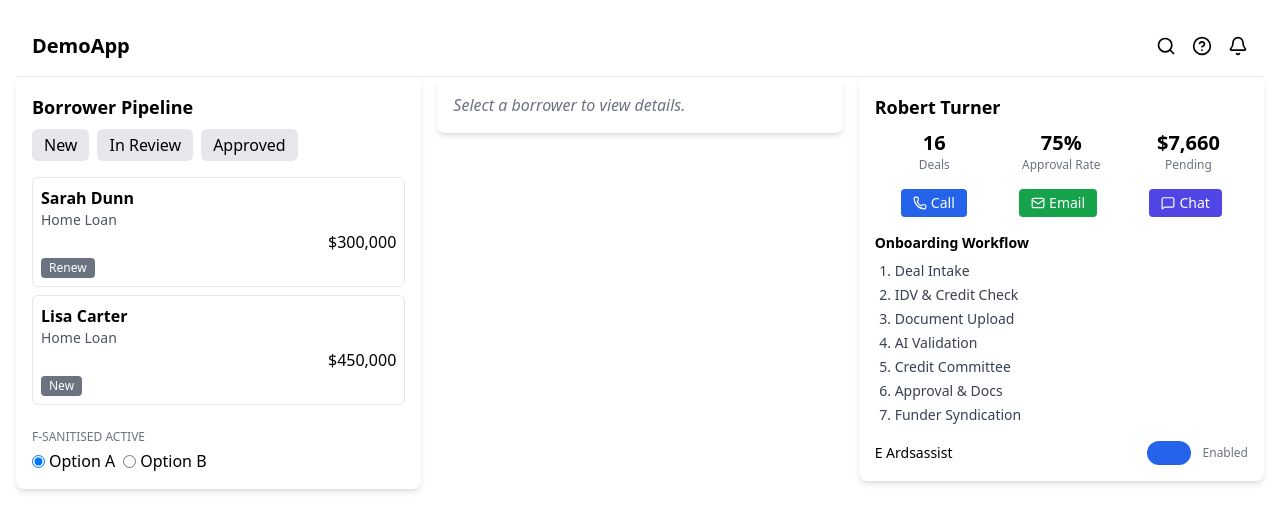
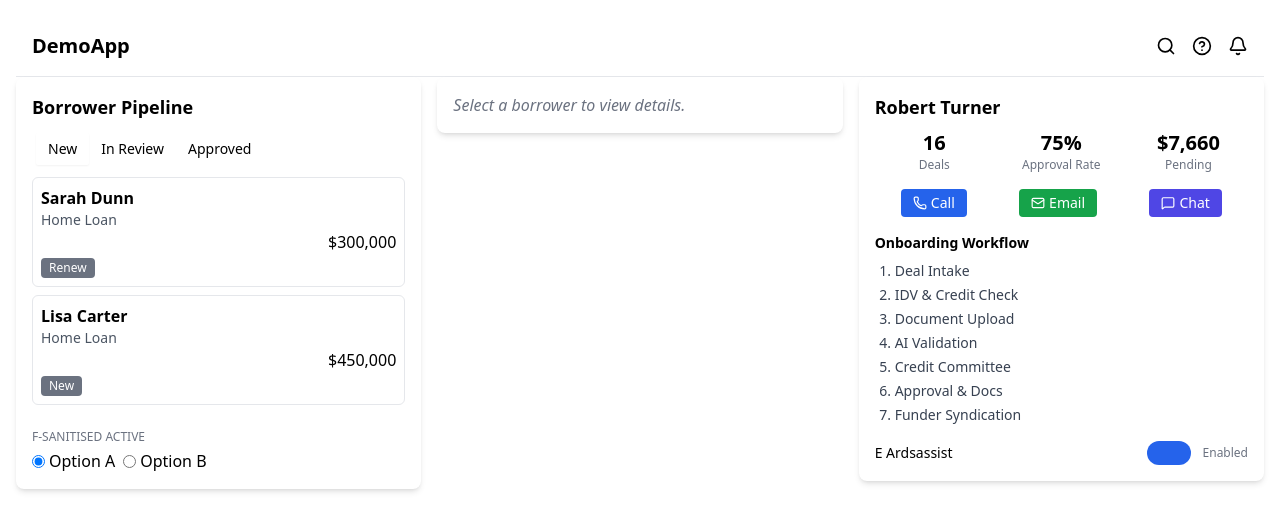
Before and after one commit to IT21355646/Avaier-Labs-DemoApp, a React (Create React App) app: page / in a window 1280 px wide. Shown: the top 530 px of the page. Built offline with nearby package versions, Linux system fonts and the light colour scheme.

Commit message:
shadCN tabs styling

```diff
--- a/package.json
+++ b/package.json
@@ -18,6 +18,7 @@
     "react-dom": "^19.1.0",
     "react-hook-form": "^7.59.0",
     "react-scripts": "5.0.1",
+    "tailwind-merge": "^3.3.1",
     "typescript": "^4.9.5",
     "web-vitals": "^2.1.4",
     "zod": "^3.25.67",
--- /dev/null
+++ b/src/components/ui/Tabs.tsx
@@ -0,0 +1,54 @@
+"use client";
+
+import * as React from "react";
+import * as TabsPrimitive from "@radix-ui/react-tabs";
+import { cn } from "../../utils/utils"; // utility to merge tailwind classes
+
+const Tabs = TabsPrimitive.Root;
+
+const TabsList = React.forwardRef<
+  React.ElementRef<typeof TabsPrimitive.List>,
+  React.ComponentPropsWithoutRef<typeof TabsPrimitive.List>
+>(({ className, ...props }, ref) => (
+  <TabsPrimitive.List
+    ref={ref}
+    className={cn(
+      "inline-flex h-10 items-center justify-center rounded-md bg-muted p-1 text-muted-foreground",
+      className
+    )}
+    {...props}
+  />
+));
+TabsList.displayName = TabsPrimitive.List.displayName;
+
+const TabsTrigger = React.forwardRef<
+  React.ElementRef<typeof TabsPrimitive.Trigger>,
+  React.ComponentPropsWithoutRef<typeof TabsPrimitive.Trigger>
+>(({ className, ...props }, ref) => (
+  <TabsPrimitive.Trigger
+    ref={ref}
+    className={cn(
+      "inline-flex items-center justify-center whitespace-nowrap rounded-sm px-3 py-1.5 text-sm font-medium transition-colors focus:outline-none focus:ring-2 focus:ring-ring focus:ring-offset-2 disabled:pointer-events-none disabled:opacity-50 data-[state=active]:bg-background data-[state=active]:text-foreground data-[state=active]:shadow-sm",
+      className
+    )}
+    {...props}
+  />
+));
+TabsTrigger.displayName = TabsPrimitive.Trigger.displayName;
+
+const TabsContent = React.forwardRef<
+  React.ElementRef<typeof TabsPrimitive.Content>,
+  React.ComponentPropsWithoutRef<typeof TabsPrimitive.Content>
+>(({ className, ...props }, ref) => (
+  <TabsPrimitive.Content
+    ref={ref}
+    className={cn(
+      "mt-2 focus:outline-none",
+      className
+    )}
+    {...props}
+  />
+));
+TabsContent.displayName = TabsPrimitive.Content.displayName;
+
+export { Tabs, TabsList, TabsTrigger, TabsContent };
--- a/src/features/pipeline/BorrowerPipeline.tsx
+++ b/src/features/pipeline/BorrowerPipeline.tsx
@@ -1,5 +1,5 @@
 import { useEffect } from "react";
-import { Tabs, TabsList, TabsTrigger, TabsContent } from "@radix-ui/react-tabs";
+import { Tabs, TabsList, TabsTrigger, TabsContent } from "../../components/ui/Tabs";
 import { useBorrowerStore } from "../../store/borrowerStore";
 import { getBorrowerPipeline } from "../../services/api";
 import Card from "../../components/ui/Card";
@@ -28,16 +28,10 @@ const BorrowerPipeline = () => {
 
       {/* Tabs */}
       <Tabs value={activeTab} onValueChange={(val) => setActiveTab(val as any)}>
-        <TabsList className="flex gap-2 mb-4">
-          <TabsTrigger value="new" className="px-3 py-1 rounded-md bg-gray-200">
-            New
-          </TabsTrigger>
-          <TabsTrigger value="in_review" className="px-3 py-1 rounded-md bg-gray-200">
-            In Review
-          </TabsTrigger>
-          <TabsTrigger value="approved" className="px-3 py-1 rounded-md bg-gray-200">
-            Approved
-          </TabsTrigger>
+        <TabsList>
+            <TabsTrigger value="new">New</TabsTrigger>
+            <TabsTrigger value="in_review">In Review</TabsTrigger>
+            <TabsTrigger value="approved">Approved</TabsTrigger>
         </TabsList>
 
         {["new", "in_review", "approved"].map((tab) => (
--- /dev/null
+++ b/src/utils/utils.ts
@@ -0,0 +1,4 @@
+// src/lib/utils.ts
+export function cn(...classes: (string | boolean | undefined | null)[]) {
+  return classes.filter(Boolean).join(" ");
+}
--- a/tailwind.config.js
+++ b/tailwind.config.js
@@ -2,6 +2,7 @@
 module.exports = {
   content: [
     "./src/**/*.{js,jsx,ts,tsx}", // All React source files
+     "./node_modules/@radix-ui/react-tabs/**/*",
   ],
   theme: {
     extend: {},
```
Also changed, not shown: 1 other file (tests, documents, lock files or other folders). Lines whose indentation alone changed are shown as unchanged.
